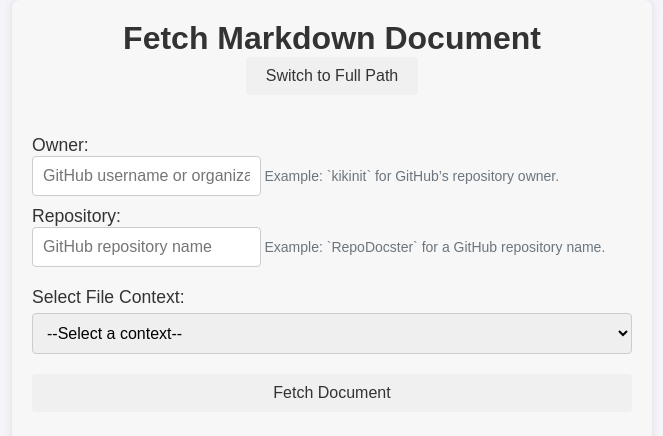
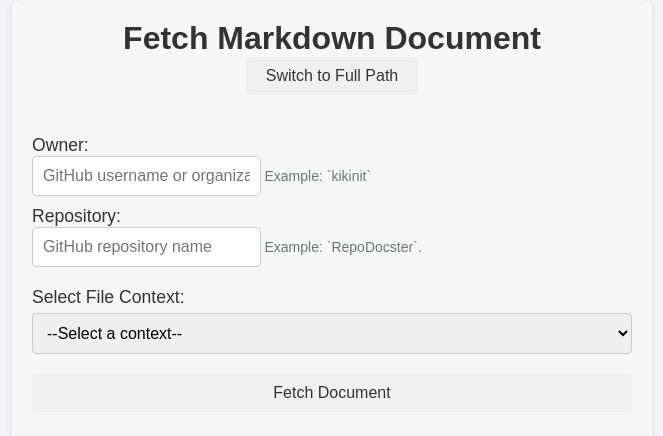
Before and after one commit to legitmattias/RepoDocster, a React (Create React App) app in the folder repodocster-frontend/: page / in a window 1280 px wide. Shown: the top 436 px of the page, without its empty margins (308-971 px from the left). Built offline with nearby package versions, Linux system fonts and the light colour scheme; no server answers.

Commit message:
Chore(frontend): Add helper text.

```diff
--- a/repodocster-frontend/src/components/OwnerRepoInput.tsx
+++ b/repodocster-frontend/src/components/OwnerRepoInput.tsx
@@ -20,7 +20,7 @@
         placeholder="GitHub username or organization"
         required
       />
-      <small className="helper-text">Example: `kikinit` for GitHub’s repository owner.</small>
+      <small className="helper-text">Example: `kikinit`</small>
     </div>
     <div>
       <label htmlFor="repo">Repository:</label>
@@ -32,7 +32,7 @@
         placeholder="GitHub repository name"
         required
       />
-      <small className="helper-text">Example: `RepoDocster` for a GitHub repository name.</small>
+      <small className="helper-text">Example: `RepoDocster`.</small>
     </div>
   </div>
 )
```
